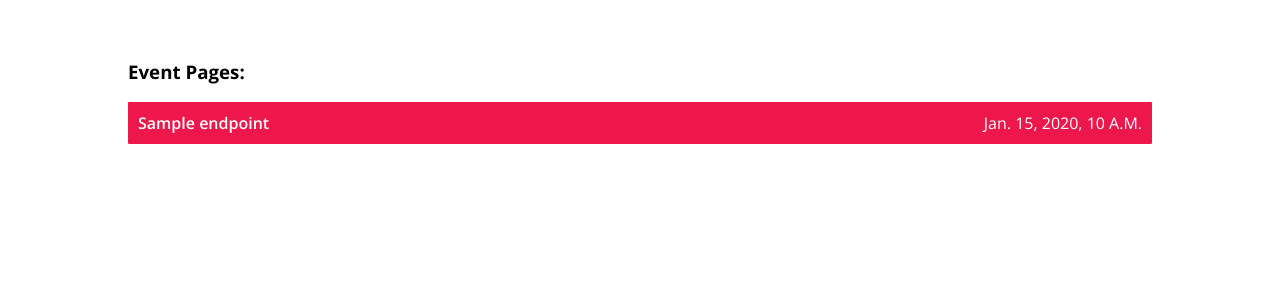
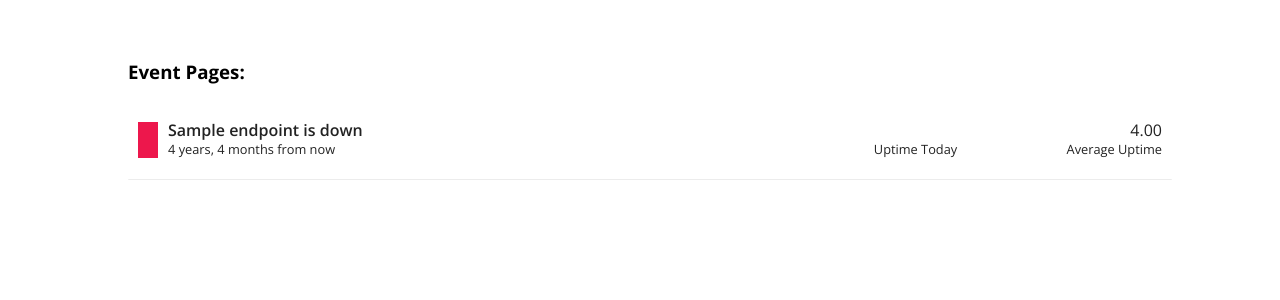
Before and after one commit to nvite/uptime, a Django app: template nvuptime/pinger/templates/pinger/group.html in a window 1280 px wide. Shown: the part 171-471 px from the top of the page. Run offline with Django 3.2, Linux system fonts and the light colour scheme; the template is opened without the code that fills it: most values are stand-ins (such as "Sample title", 1, 10 or a date in 2020); parts of the project's set-up code (start-up, migrations or seed data) failed here and were passed over.

Commit message:
uptime udpates

```diff
--- a/nvuptime/pinger/static/pinger/css/pinger.css
+++ b/nvuptime/pinger/static/pinger/css/pinger.css
@@ -19,20 +19,20 @@
  */
 .endpoint {
 	text-decoration: none;
-	background-color: green;
-	color: white;
-	padding: 10px;
-	margin: 5px 0;
+	/* background-color: green; */
+	color: #222;
+	padding: 20px 10px;
 	border-radius: 1px;
 }
 .endpoint:hover {
-	background-color: #006D00;
+	background-color: rgb(252, 252, 252);
+	cursor: pointer;
 }
 .endpoint.endpoint--down {
-	background-color: #ed174c;
+	/* background-color: #ed174c; */
 }
 .endpoint.endpoint--down:hover {
-	background-color: #CA0E3D;
+	/* background-color: #CA0E3D; */
 }
 .endpoint__title {
 	font-weight: 600;
@@ -47,3 +47,42 @@
     background-color: #FF1010;
     border: 1px solid red;
 }
+
+.endpoint {
+    display: table;
+    width: 100%;
+    border-bottom: 1px solid rgb(236, 236, 236);
+}
+
+.endpoint-cell.endpoint-cell--title {}
+
+.endpoint-cell {
+    display: table-cell;
+    width: 20%;
+    float: right;
+    text-align: right;
+    line-height: 1.1em;
+}
+
+span.endpoint-cell__subhead {
+    font-weight: 300;
+    font-size: 0.8em;
+}
+
+.endpoint-cell.endpoint-cell--title {
+    float: left;
+    width: 50%;
+    text-align: left;
+}
+
+.endpoint-cell.endpoint-cell--icon {
+    width: 20px;
+    float: left;
+    height: 2.2em;
+    background-color: green;
+    margin-right: 10px;
+}
+
+.endpoint--down .endpoint-cell.endpoint-cell--icon {
+    background-color: #ed174c;
+}
--- a/nvuptime/pinger/templates/pinger/endpoint.html
+++ b/nvuptime/pinger/templates/pinger/endpoint.html
@@ -20,6 +20,7 @@
 	<h1>Status</h1>
 	<h2 class="">{{ object.title }}</h3>
 	<span class="status">Status: {% if object.is_up %}Up{% else %}Down{% endif %}</span><br/>
+	<span class="status">Uptime: {{ object.success_rate_today|floatformat:2 }}</span><br/>
 	<span class="last-updated">Last Check: <span class="last-updated-date">{{ object.pings.latest.created_at }}</span></span>
 </header>
 
--- a/nvuptime/pinger/templates/pinger/group.html
+++ b/nvuptime/pinger/templates/pinger/group.html
@@ -29,8 +29,21 @@
 {% for endpoint in object.endpoints.active %}
 	<a href="{% url 'endpoint' endpoint.slug %}">
 		<div class="endpoint endpoint--{% if endpoint.is_up %}up{% else %}down{% endif %}">
-		    <span class="endpoint__title">{{ endpoint.title }}</span>
-		    <span class="endpoint__pinged-date">{{ endpoint.pings.latest.created_at }}</span>
+			<div class="endpoint-cell endpoint-cell--icon">
+
+		    </div>
+			<div class="endpoint-cell endpoint-cell--title">
+			    <span class="endpoint__title">{{ endpoint.title }} is {% if endpoint.is_up %}up{% else %}down{% endif %}</span><br>
+			    <span class="endpoint-cell__subhead">{{ endpoint.pings.latest.created_at | naturaltime }}</span>
+		    </div>
+		    <div class="endpoint-cell">
+			    <span>{{ endpoint.success_rate|floatformat:2 }}</span><br>
+			    <span class="endpoint-cell__subhead">Average Uptime</span>
+		    </div>
+		    <div class="endpoint-cell">
+			    <span class="">{{ endpoint.success_rate_today|floatformat:2 }}</span><br>
+			    <span class="endpoint-cell__subhead">Uptime Today</span>
+		    </div>
 	    </div>
     </a>
 {% endfor %}
```
Also changed, not shown: nvuptime/pinger/models.py (+8 -0 lines).
